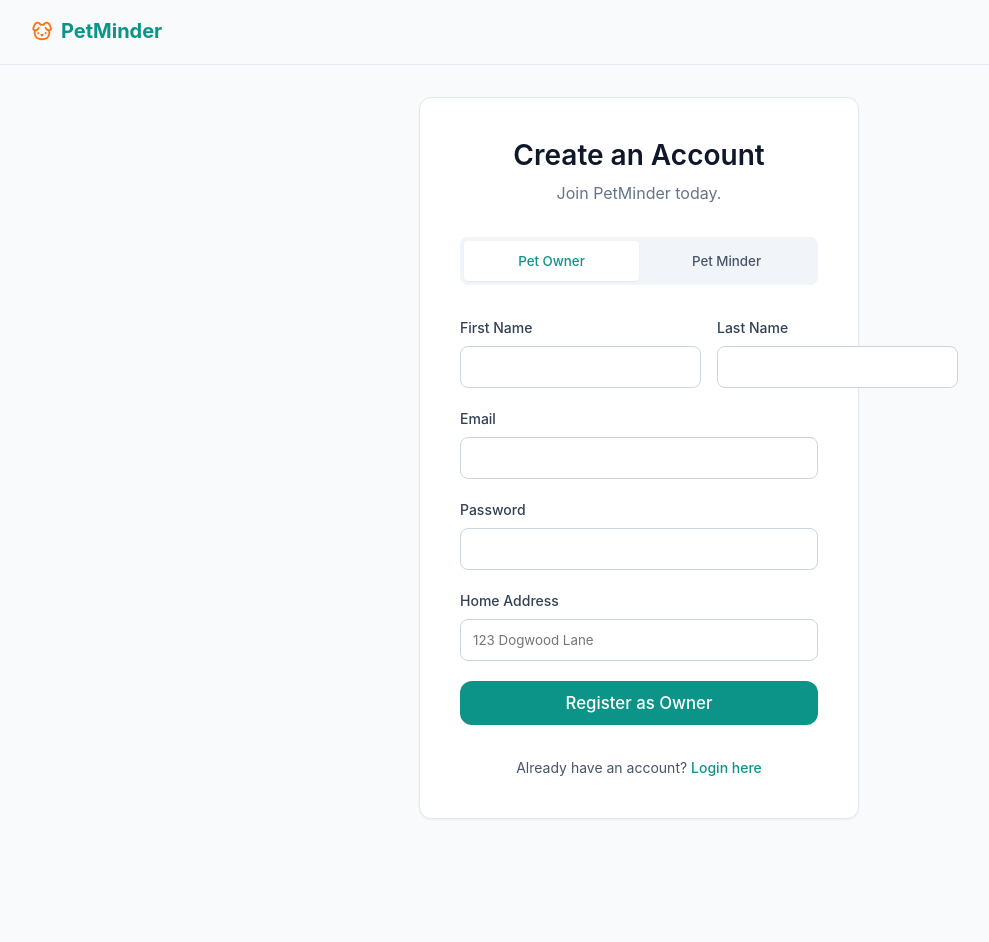
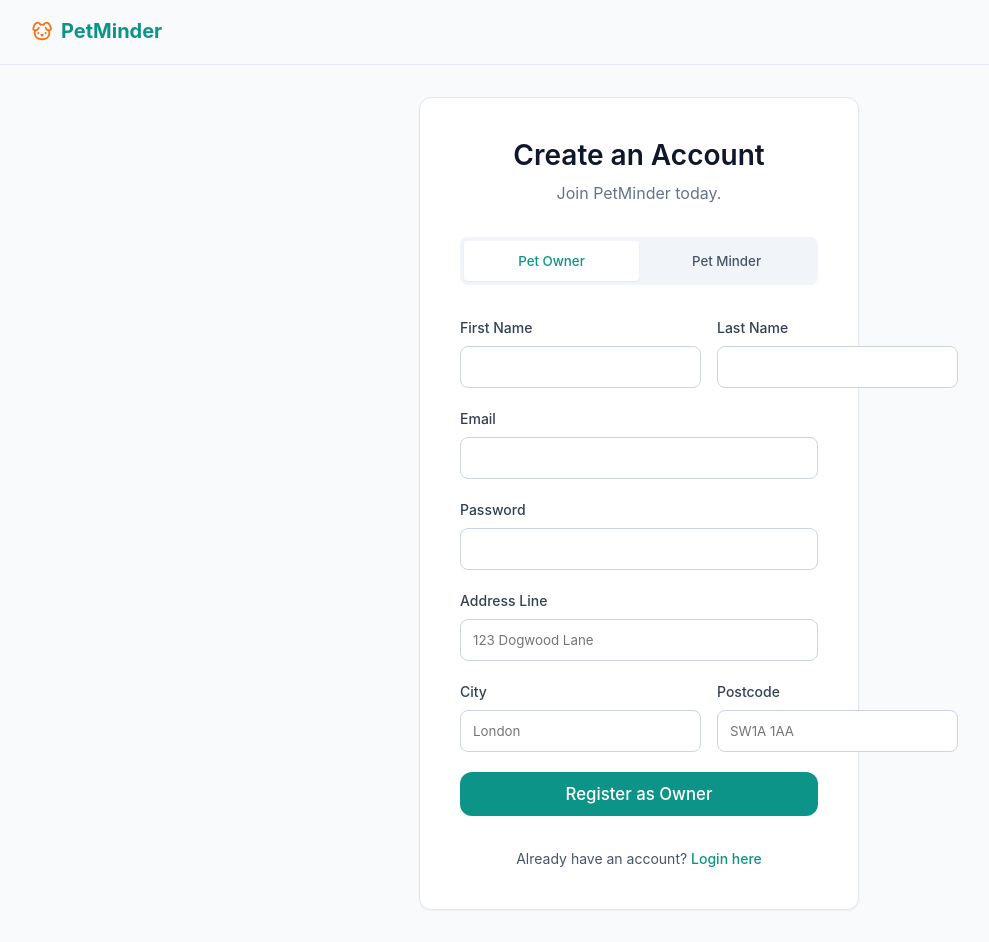
Before and after one commit to Mr2025-cell/petcarehub, a React (Vite) app: page /register in a window 1280 px wide. Shown: the whole page, without its empty margins (1-990 px from the left). Before the commit the page ends 851 px from the top, so only its background shows below. Built offline with nearby package versions, Linux system fonts and the light colour scheme.

Commit message:
fix: remove password complexity check on login, add structured address fields on register

```diff
--- a/src/pages/LoginPage.jsx
+++ b/src/pages/LoginPage.jsx
@@ -5,7 +5,7 @@ import { Card } from '../components/Card';
 import { Button } from '../components/Button';
 import { useAuth } from '../contexts/AuthContext';
 import { authService } from '../services/authService';
-import { validateEmail, validatePassword } from '../utils/validation';
+import { validateEmail } from '../utils/validation';
 import styles from './LoginPage.module.css';
 
 export function LoginPage() {
@@ -25,9 +25,9 @@ export function LoginPage() {
     setErrors({});
     setApiError('');
 
-    // 1. Run Input Validation synchronously
+    // 1. Run Input Validation — only check fields are filled (no complexity rules on login)
     const emailErr = validateEmail(email);
-    const passErr = validatePassword(password);
+    const passErr = !password ? 'Password is required' : null;
 
     if (emailErr || passErr) {
       setErrors({ email: emailErr, password: passErr });
--- a/src/pages/Register.jsx
+++ b/src/pages/Register.jsx
@@ -18,7 +18,9 @@ export function Register() {
     lastName: '',
     email: '',
     password: '',
-    address: '',
+    addressLine: '',
+    city: '',
+    postcode: '',
     hourlyRate: '',
     bio: ''
   });
@@ -67,8 +69,12 @@ export function Register() {
 
     setIsSubmitting(true);
     try {
-      // Async pseudo-backend call encapsulating UC1 Role assignment
-      const newUser = await authService.register(formData, role);
+      // Build combined address string for storage
+      const submissionData = {
+        ...formData,
+        address: [formData.addressLine, formData.city, formData.postcode].filter(Boolean).join(', ')
+      };
+      const newUser = await authService.register(submissionData, role);
       // Immediately log the user into the global context
       loginUser(newUser);
       navigate('/');
@@ -142,10 +148,22 @@ export function Register() {
             </div>
 
             {role === 'PetOwner' && (
-              <div className={styles.inputGroup}>
-                <label htmlFor="address">Home Address</label>
-                <input type="text" id="address" name="address" placeholder="123 Dogwood Lane" value={formData.address} onChange={handleChange} />
-              </div>
+              <>
+                <div className={styles.inputGroup}>
+                  <label htmlFor="addressLine">Address Line</label>
+                  <input type="text" id="addressLine" name="addressLine" placeholder="123 Dogwood Lane" value={formData.addressLine} onChange={handleChange} />
+                </div>
+                <div className={styles.nameRow}>
+                  <div className={styles.inputGroup}>
+                    <label htmlFor="city">City</label>
+                    <input type="text" id="city" name="city" placeholder="London" value={formData.city} onChange={handleChange} />
+                  </div>
+                  <div className={styles.inputGroup}>
+                    <label htmlFor="postcode">Postcode</label>
+                    <input type="text" id="postcode" name="postcode" placeholder="SW1A 1AA" value={formData.postcode} onChange={handleChange} />
+                  </div>
+                </div>
+              </>
             )}
 
             {role === 'PetCaregiver' && (
```
